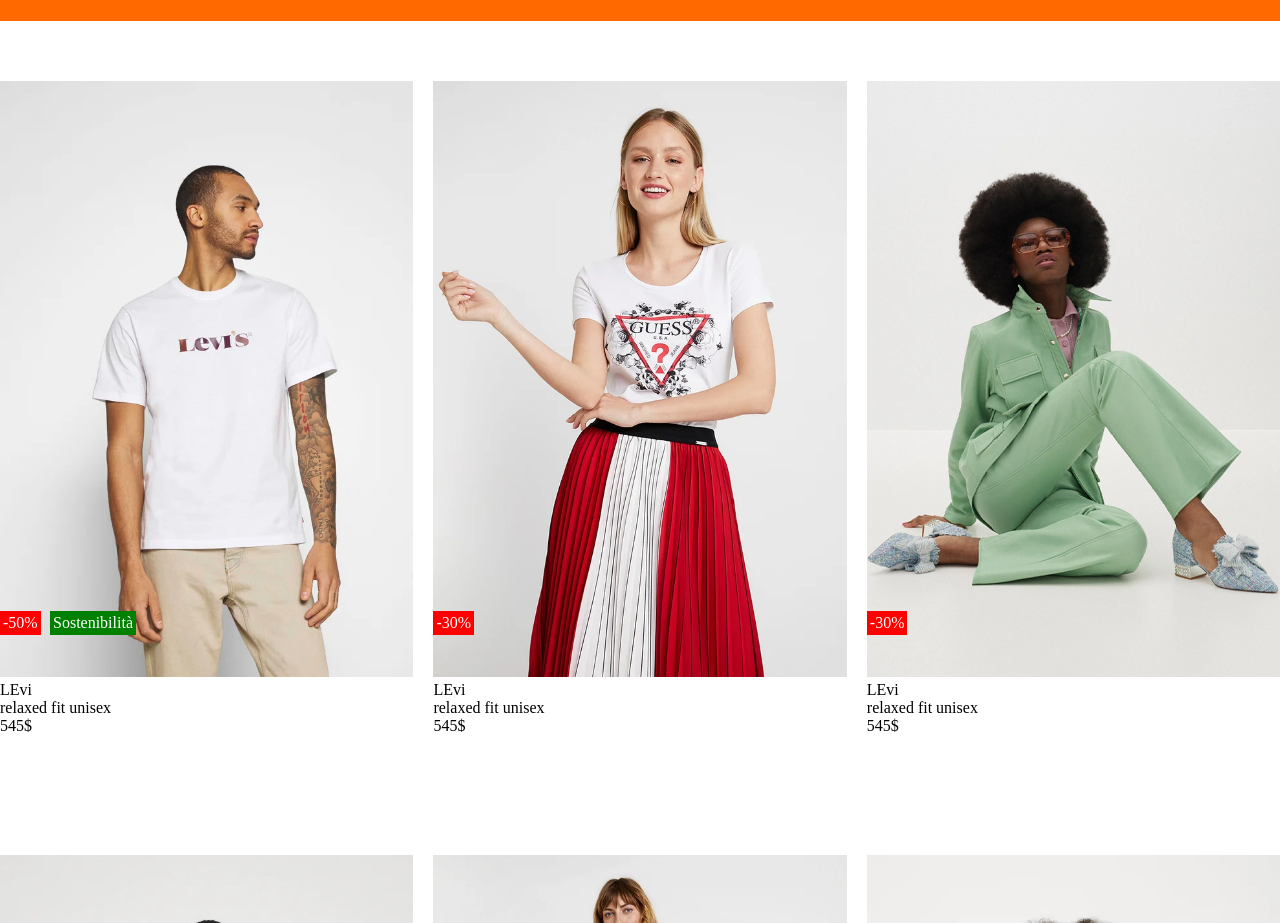
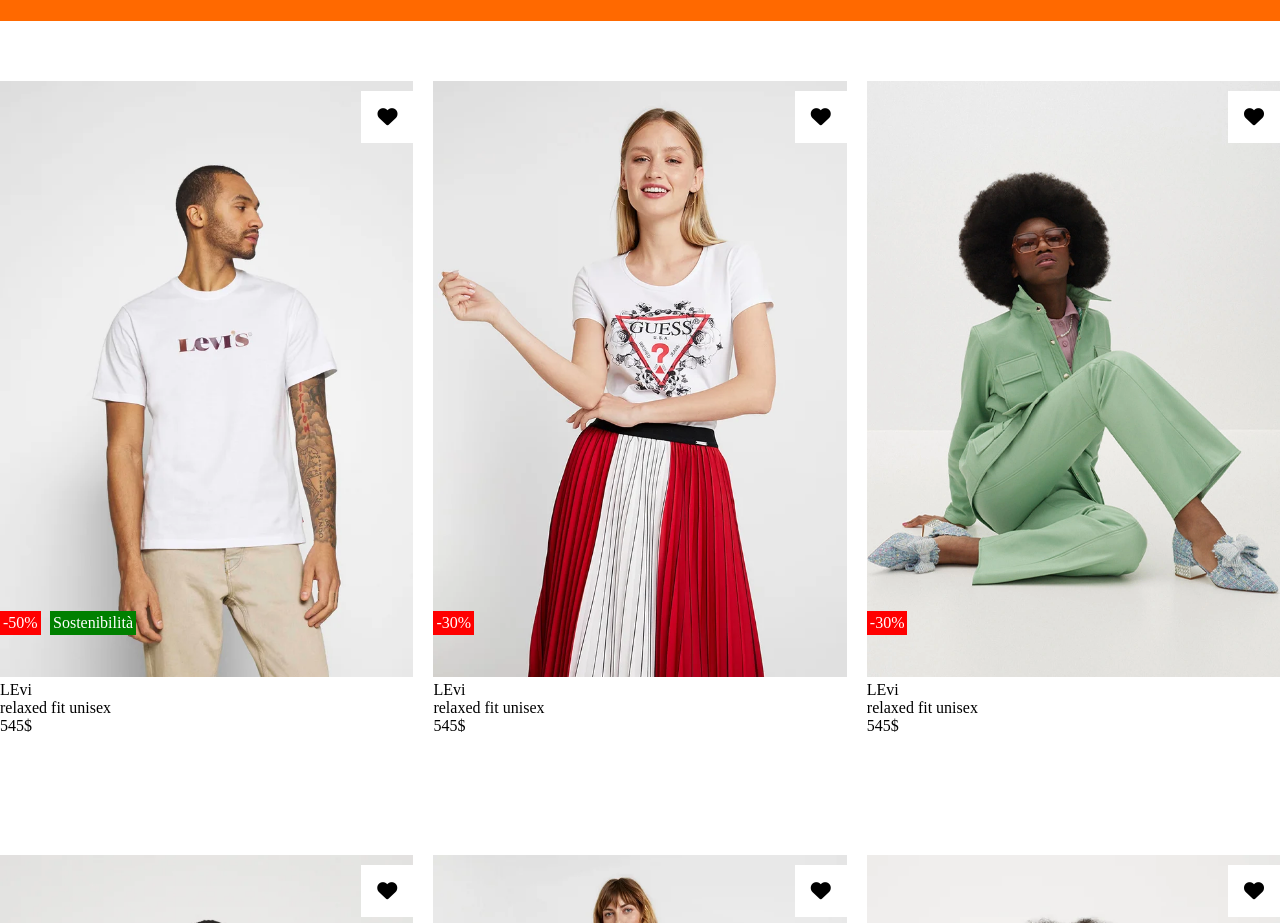
Before and after one commit to Luca-Mangiacotti/html-css-boolando, a plain HTML site: page index.html in a window 1280 px wide. Shown: the part 69-992 px from the top of the page. Drawn offline with Linux system fonts and the light colour scheme.

Commit message:
feat add heart

```diff
--- a/css/style.css
+++ b/css/style.css
@@ -112,6 +112,16 @@
     left: 0;
 }
 
+.heart{
+    background-color: #ffff;
+    position: absolute;
+    top: 10px;
+    right: 0px;
+    z-index: 2;
+    padding: 16px;
+    font-size: 20px;
+}
+
 .hovef{
     position: relative;
 
--- a/index.html
+++ b/index.html
@@ -46,6 +46,7 @@
                 <p>LEvi <br> relaxed fit unisex <br> 545$</p>
                 <div class="tag1">-50%</div>
                 <div class="tag2">Sostenibilità</div>
+                <i class="fa-solid fa-heart heart"></i>
             </div>
             <div class="colonna piccont">
 
@@ -56,6 +57,8 @@
 
                 <p>LEvi <br> relaxed fit unisex <br> 545$</p>
                 <div class="tag1">-30%</div>
+                <i class="fa-solid fa-heart heart"></i>
+
             </div>
             <div class="colonna piccont">
                 <div class="hovef">
@@ -64,6 +67,8 @@
                 </div>
                 <p>LEvi <br> relaxed fit unisex <br> 545$</p>
                 <div class="tag1">-30%</div>
+                <i class="fa-solid fa-heart heart"></i>
+
             </div>
         </div>
          <!-- /aggiunta prima riga -->
@@ -79,6 +84,8 @@
                 <p>LEvi <br> relaxed fit unisex <br> 545$</p>
                 <div class="tag1">-50%</div>
                 <div class="tag2">Sostenibilità</div>
+                <i class="fa-solid fa-heart heart"></i>
+
             </div>
             <div class="colonna piccont">
                 <div class="hovef">
@@ -86,6 +93,8 @@
                      <img src="./img/5b.webp" alt="girl3b" class="img-fluid imgbot">
                 </div>
                 <p>LEvi <br> relaxed fit unisex <br> 545$</p>
+                <i class="fa-solid fa-heart heart"></i>
+
             </div>
             <div class="colonna piccont">
                 <div class="hovef">
@@ -94,6 +103,8 @@
                 </div>
                 <p>LEvi <br> relaxed fit unisex <br> 545$</p>
                 <div class="tag2">Sostenibilità</div>
+                <i class="fa-solid fa-heart heart"></i>
+
             </div>
         </div>
         <!-- /aggiunta seconda riga -->
```
